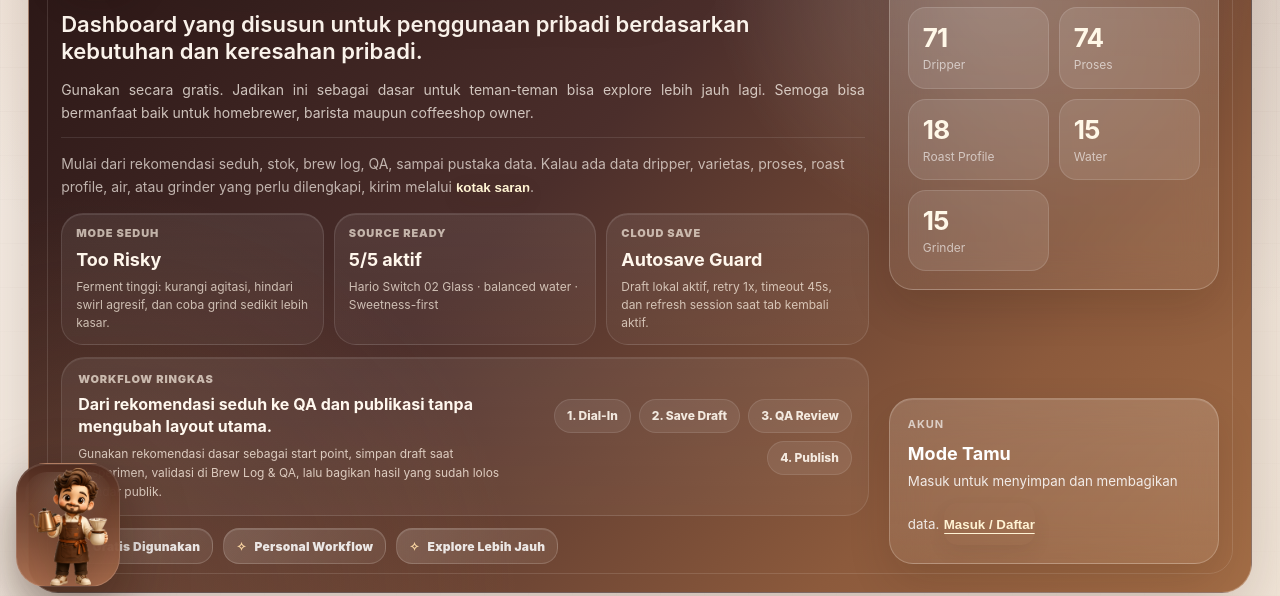
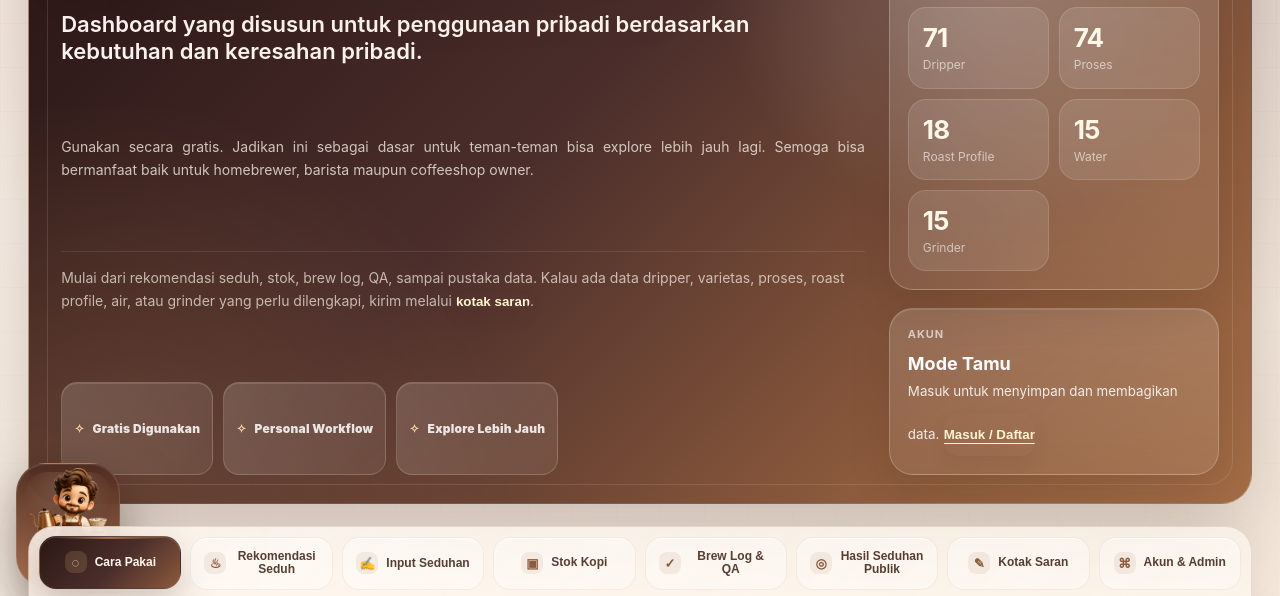
Before and after one commit to dikaddicta/lestari_coffeedashboard, a plain HTML site: page index.html in a window 1280 px wide. Shown: the part 197-793 px from the top of the page. Drawn offline with nearby package versions, Linux system fonts and the light colour scheme; no server answers.

Commit message:
Remove hero summary cards and workflow section

```diff
--- a/index.html
+++ b/index.html
@@ -6,7 +6,7 @@
   <title>Lestari Coffee Dashboard — Personal Brew Companion</title>
   <meta name="description" content="Dashboard kopi gratis untuk penggunaan pribadi, eksplorasi resep, stok, brew log, QA, dan rekomendasi seduh." />
   <meta name="theme-color" content="#4B2E2B" />
-  <link rel="stylesheet" href="assets/styles.css?v=20260603-stable-v11" />
+  <link rel="stylesheet" href="assets/styles.css?v=20260603-stable-v12" />
 </head>
 <body>
   <div class="app-shell">
@@ -39,36 +39,6 @@
           <p class="hero-lead">Dashboard yang disusun untuk penggunaan pribadi berdasarkan kebutuhan dan keresahan pribadi.</p>
           <p class="hero-copy">Gunakan secara gratis. Jadikan ini sebagai dasar untuk teman-teman bisa explore lebih jauh lagi. Semoga bisa bermanfaat baik untuk homebrewer, barista maupun coffeeshop owner.</p>
           <p class="hero-footnote">Mulai dari rekomendasi seduh, stok, brew log, QA, sampai pustaka data. Kalau ada data dripper, varietas, proses, roast profile, air, atau grinder yang perlu dilengkapi, kirim melalui <button class="hero-inline-link" type="button" data-jump-tab="suggestion">kotak saran</button>.</p>
-          <div class="hero-feature-grid" id="heroFeatureGrid" aria-label="Ringkasan dashboard">
-            <article class="hero-feature-card">
-              <span>Mode Seduh</span>
-              <strong id="heroFeatureMode">Balanced Brew</strong>
-              <small id="heroFeatureModeCopy">Rekomendasi berubah mengikuti input seduhan.</small>
-            </article>
-            <article class="hero-feature-card">
-              <span>Source Ready</span>
-              <strong id="heroFeatureSource">5/5 aktif</strong>
-              <small id="heroFeatureSourceCopy">Varietas, proses, dripper, roast, dan air terhubung.</small>
-            </article>
-            <article class="hero-feature-card">
-              <span>Cloud Save</span>
-              <strong id="heroFeatureSave">Autosave Guard</strong>
-              <small id="heroFeatureSaveCopy">Draft lokal, retry, dan refresh session siap dipakai.</small>
-            </article>
-          </div>
-          <div class="hero-workflow-card">
-            <div class="hero-workflow-copy">
-              <span>Workflow Ringkas</span>
-              <strong>Dari rekomendasi seduh ke QA dan publikasi tanpa mengubah layout utama.</strong>
-              <small>Gunakan rekomendasi dasar sebagai start point, simpan draft saat eksperimen, validasi di Brew Log & QA, lalu bagikan hasil yang sudah lolos standar publik.</small>
-            </div>
-            <div class="hero-workflow-steps">
-              <span>1. Dial-In</span>
-              <span>2. Save Draft</span>
-              <span>3. QA Review</span>
-              <span>4. Publish</span>
-            </div>
-          </div>
           <div class="premium-badge-row" aria-label="Fitur utama">
             <span>Gratis Digunakan</span>
             <span>Personal Workflow</span>
```
